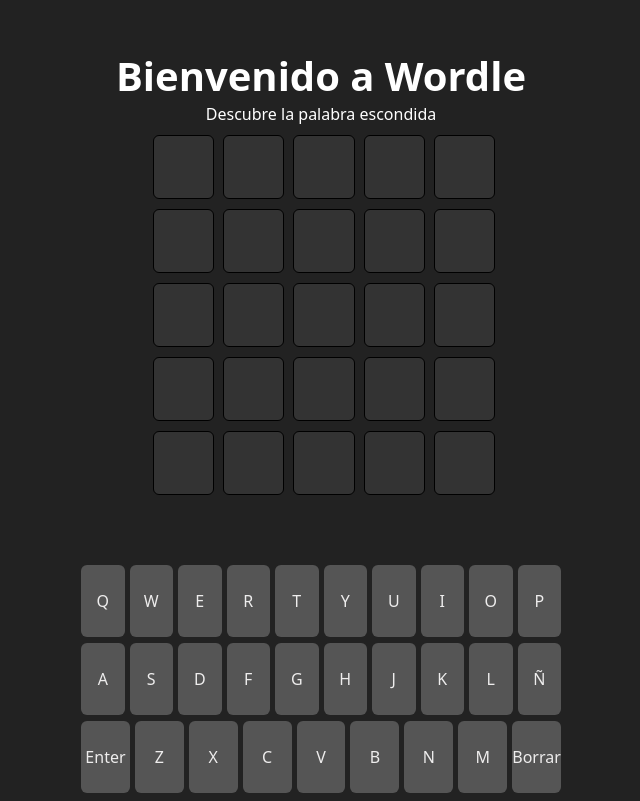
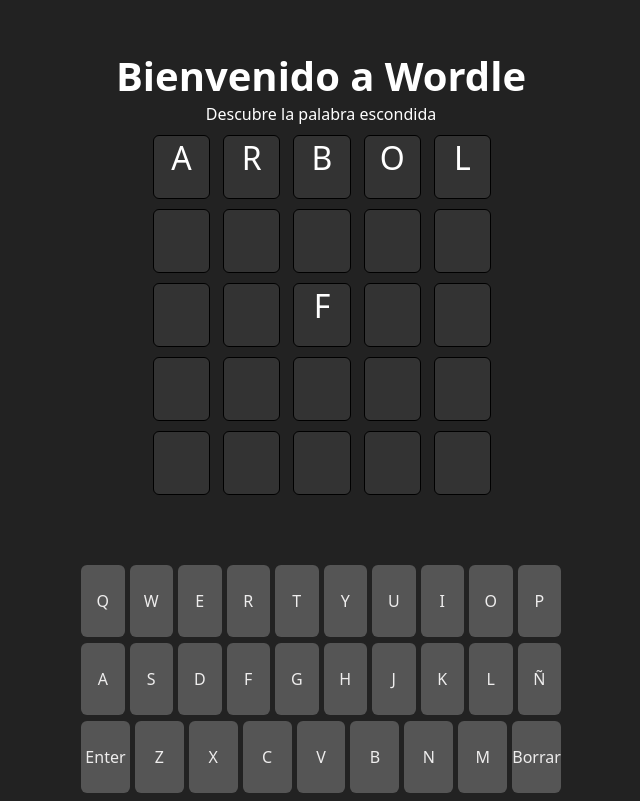
Before and after one commit to IgnacioTDeter/Proyectos-Web, a React (Vite) app in the folder 01-wordle/: page / in a window 1280 px wide. Shown: the whole page, without its empty margins (319-959 px from the left). Built offline with nearby package versions, Linux system fonts and the light colour scheme.

Commit message:
Board with letters

```diff
--- a/01-wordle/src/App.jsx
+++ b/01-wordle/src/App.jsx
@@ -1,14 +1,24 @@
 
-import { Board } from './Board.jsx'
-import { LetterKeyboard } from './Keyboard.jsx'
-import './App.css'
+import { Board } from './Board.jsx';
+import { LetterKeyboard } from './Keyboard.jsx';
+import './App.css';
+import { createContext, useState } from 'react';
+import { BoardDefault } from "./Words.jsx";
+
+export const AppContext = createContext();
 
 export function App() {
 
+
+  const [board, setBoard] = useState(BoardDefault);
+
   return (
+
     <main className='container-main'>
       <h1 className='wd-title'> Bienvenido a Wordle </h1>
       <span className='wd-title-span'> Descubre la palabra escondida </span>
+
+      <AppContext.Provider value={{ board, setBoard }}>
 
         <Board />
 
@@ -52,8 +62,10 @@
           </div>
         </article>
 
+      </AppContext.Provider>
+
+    </main>
 
 
-    </main>
   )
 }
--- a/01-wordle/src/Board.jsx
+++ b/01-wordle/src/Board.jsx
@@ -1,10 +1,9 @@
 import React, { useState } from "react";
-import { BoardDefault } from "./Words.jsx";
 import { Letter } from "./Letter.jsx";
 
 
 export function Board() {
-    const [board, setBoard] = useState(BoardDefault);
+
 
     return (
         <section className="wd-board">
@@ -16,32 +15,32 @@
                 <Letter letterPos={4} attemptVal={0} />
             </article>
             <article className='wd-container-GTL'>
-                <Letter letterPos={0} attemptVal={0} />
-                <Letter letterPos={1} attemptVal={0} />
-                <Letter letterPos={2} attemptVal={0} />
-                <Letter letterPos={3} attemptVal={0} />
-                <Letter letterPos={4} attemptVal={0} />
+                <Letter letterPos={0} attemptVal={1} />
+                <Letter letterPos={1} attemptVal={1} />
+                <Letter letterPos={2} attemptVal={1} />
+                <Letter letterPos={3} attemptVal={1} />
+                <Letter letterPos={4} attemptVal={1} />
             </article>
             <article className='wd-container-GTL'>
-                <Letter letterPos={0} attemptVal={0} />
-                <Letter letterPos={1} attemptVal={0} />
-                <Letter letterPos={2} attemptVal={0} />
-                <Letter letterPos={3} attemptVal={0} />
-                <Letter letterPos={4} attemptVal={0} />
+                <Letter letterPos={0} attemptVal={2} />
+                <Letter letterPos={1} attemptVal={2} />
+                <Letter letterPos={2} attemptVal={2} />
+                <Letter letterPos={3} attemptVal={2} />
+                <Letter letterPos={4} attemptVal={2} />
             </article>
             <article className='wd-container-GTL'>
-                <Letter letterPos={0} attemptVal={0} />
-                <Letter letterPos={1} attemptVal={0} />
-                <Letter letterPos={2} attemptVal={0} />
-                <Letter letterPos={3} attemptVal={0} />
-                <Letter letterPos={4} attemptVal={0} />
+                <Letter letterPos={0} attemptVal={3} />
+                <Letter letterPos={1} attemptVal={3} />
+                <Letter letterPos={2} attemptVal={3} />
+                <Letter letterPos={3} attemptVal={3} />
+                <Letter letterPos={4} attemptVal={3} />
             </article>
             <article className='wd-container-GTL'>
-                <Letter letterPos={0} attemptVal={0} />
-                <Letter letterPos={1} attemptVal={0} />
-                <Letter letterPos={2} attemptVal={0} />
-                <Letter letterPos={3} attemptVal={0} />
-                <Letter letterPos={4} attemptVal={0} />
+                <Letter letterPos={0} attemptVal={4} />
+                <Letter letterPos={1} attemptVal={4} />
+                <Letter letterPos={2} attemptVal={4} />
+                <Letter letterPos={3} attemptVal={4} />
+                <Letter letterPos={4} attemptVal={4} />
             </article>
         </section>
 
--- a/01-wordle/src/Letter.jsx
+++ b/01-wordle/src/Letter.jsx
@@ -1,6 +1,15 @@
+import React,{ useContext } from "react";
+import { AppContext } from "./App";
 
-export function Letter({ letterPosition, attemptVal }){
+
+export function Letter({ letterPos, attemptVal }){
+
+    const { board } = useContext(AppContext)
+    const letter = board[attemptVal][letterPos]
     return(
-        <input className="wd-input-cell" type="text" maxLength="1" readOnly />
+        <div className="wd-input-cell">
+            {letter}
+        </div>
+
     )
 }
--- a/01-wordle/src/Words.jsx
+++ b/01-wordle/src/Words.jsx
@@ -1,7 +1,7 @@
 export const BoardDefault = [
+    ["A", "R", "B", "O", "L"],
+    ["", "", "", "", ""],
+    ["", "", "F", "", ""],
     ["", "", "", "", ""],
     ["", "", "", "", ""],
-    ["", "", "", "", ""],
-    ["", "", "", "", ""],
-    ["", "", "", "", ""]
 ];
```
Lines whose indentation alone changed are shown as unchanged.
